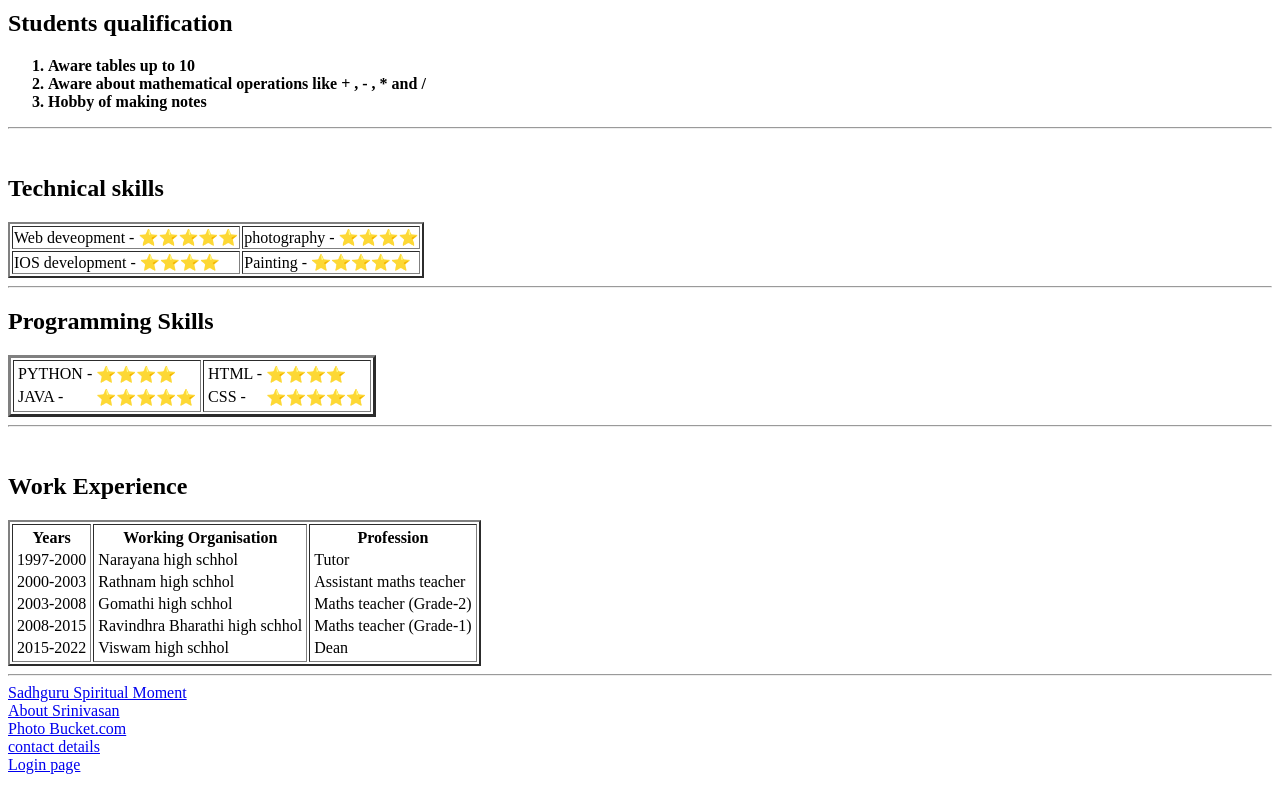
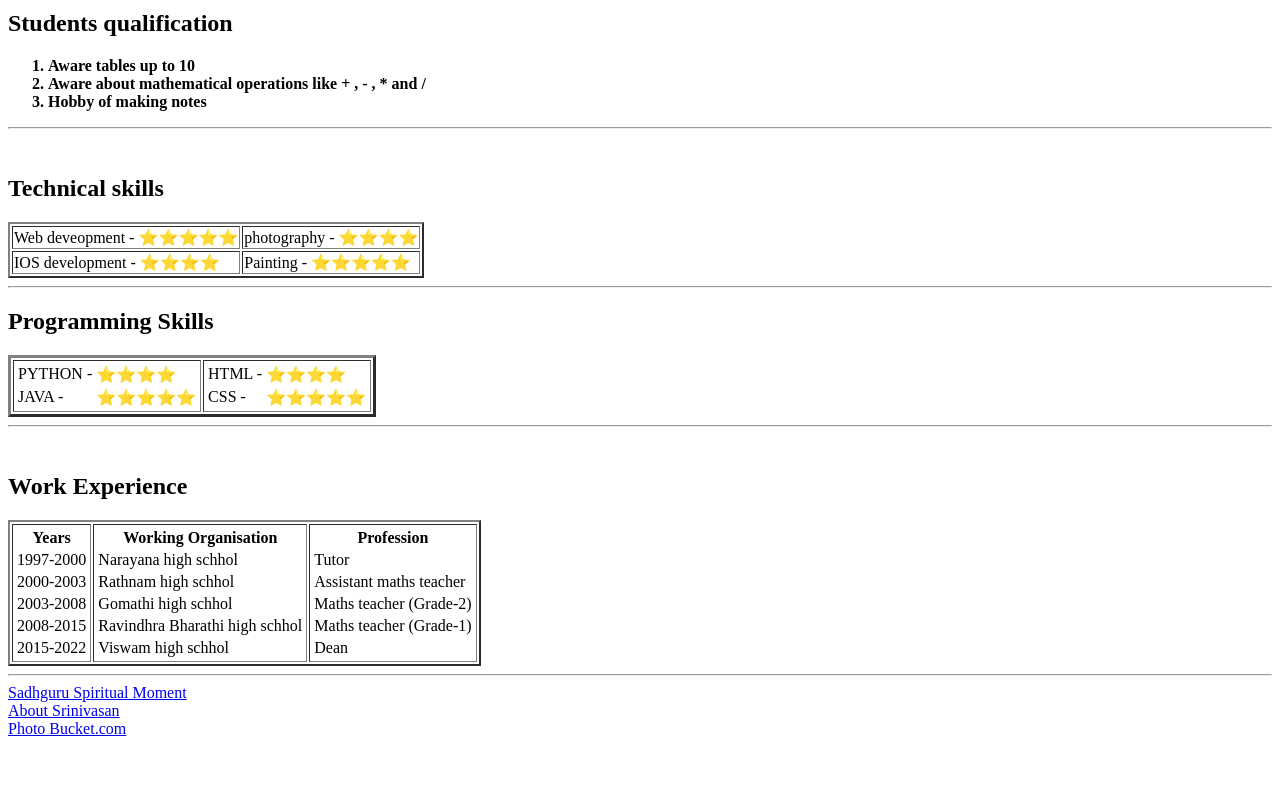
Before and after one commit to SunnyDVwTt8Pb/Complete, a plain HTML site: page index.html in a window 1280 px wide. Shown: the part 691-1491 px from the top of the page. After the commit the page ends 1437 px from the top, so only its background shows below. Drawn offline with Linux system fonts and the light colour scheme.

Commit message:
Update index.html

```diff
--- a/index.html
+++ b/index.html
@@ -290,13 +290,7 @@
 <div></div><a href="https://photobucket.com/">Photo Bucket.com</a></div>
 
 
-<div>
-    <a href="contactdetails.html">contact details</a>
-</div>
 
-<div>
-    <a href="bottle.html">Login page</a>
-</div>
 </div>
 <br>
 
```
